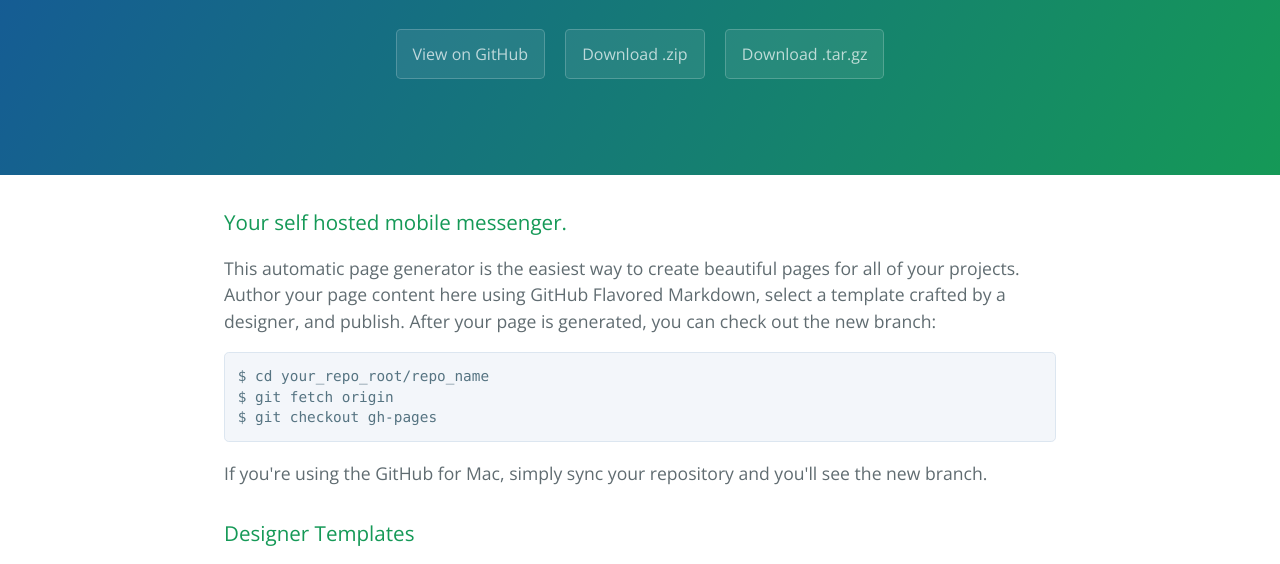
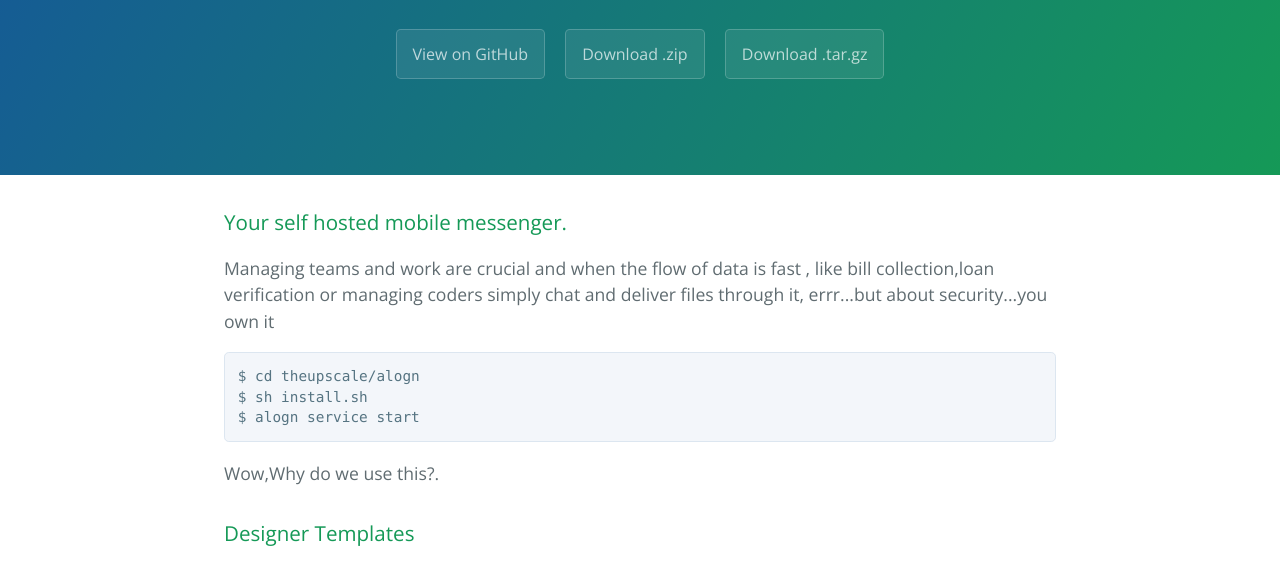
Before and after one commit to theupscale/alogn, a plain HTML site: page index.html in a window 1280 px wide. Shown: the part 208-772 px from the top of the page. Drawn offline with nearby package versions, Linux system fonts and the light colour scheme.

Commit message:
Updated the header section

```diff
--- a/index.html
+++ b/index.html
@@ -22,14 +22,14 @@
       <h3>
 <a id="welcome-to-github-pages" class="anchor" href="#welcome-to-github-pages" aria-hidden="true"><span class="octicon octicon-link"></span></a>Your self hosted mobile messenger.</h3>
 
-<p>This automatic page generator is the easiest way to create beautiful pages for all of your projects. Author your page content here using GitHub Flavored Markdown, select a template crafted by a designer, and publish. After your page is generated, you can check out the new branch:</p>
+<p>Managing teams and work are crucial and when the flow of data is fast , like bill collection,loan verification or managing coders simply chat and deliver files through it, errr...but about security...you own it</p>
 
-<pre><code>$ cd your_repo_root/repo_name
-$ git fetch origin
-$ git checkout gh-pages
+<pre><code>$ cd theupscale/alogn
+$ sh install.sh
+$ alogn service start
 </code></pre>
 
-<p>If you're using the GitHub for Mac, simply sync your repository and you'll see the new branch.</p>
+<p>Wow,Why do we use this?.</p>
 
 <h3>
 <a id="designer-templates" class="anchor" href="#designer-templates" aria-hidden="true"><span class="octicon octicon-link"></span></a>Designer Templates</h3>
```
